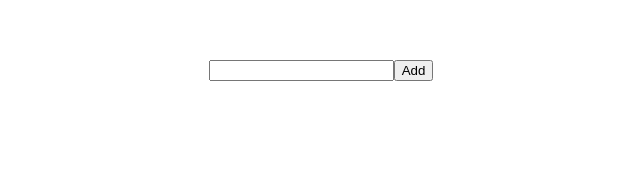
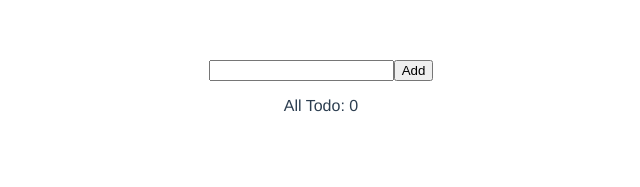
Before and after one commit to artofnext/br_vue_todo-list, a Vue app: page / in a window 1280 px wide. Shown: the top 187 px of the page, without its empty margins (319-959 px from the left). Built offline with nearby package versions, Linux system fonts and the light colour scheme.

Commit message:
add local storage

```diff
--- a/src/components/InputForm.vue
+++ b/src/components/InputForm.vue
@@ -36,8 +36,16 @@ export default {
             this.todoArray.splice(keyOf, 1);
         }
     },
-    computed: {
-
+    watch: {
+        todoArray() {
+            window.localStorage.setItem("todo-array", JSON.stringify(this.todoArray));
+        }
+    },
+    mounted() {
+        if(!window.localStorage.getItem("todo-array")) {
+            return;
+        }
+        this.todoArray = JSON.parse(window.localStorage.getItem("todo-array"));
     },
 }
 </script>
--- a/src/components/TodoList.vue
+++ b/src/components/TodoList.vue
@@ -5,6 +5,7 @@
                 <p>{{ index + 1 }} - {{ value }}<button v-on:click="deleteItem(index)">x</button></p>
             </li>
         </ul>
+        <p>All Todo: {{ allTodo }}</p>
     </div>
 </template>
 
@@ -22,5 +23,11 @@ export default {
 
         }
     },
+
+    computed: {
+        allTodo() {
+            return this.todoArray.length ? this.todoArray.length : 0;
+        }
+    },
 }
 </script>
```
